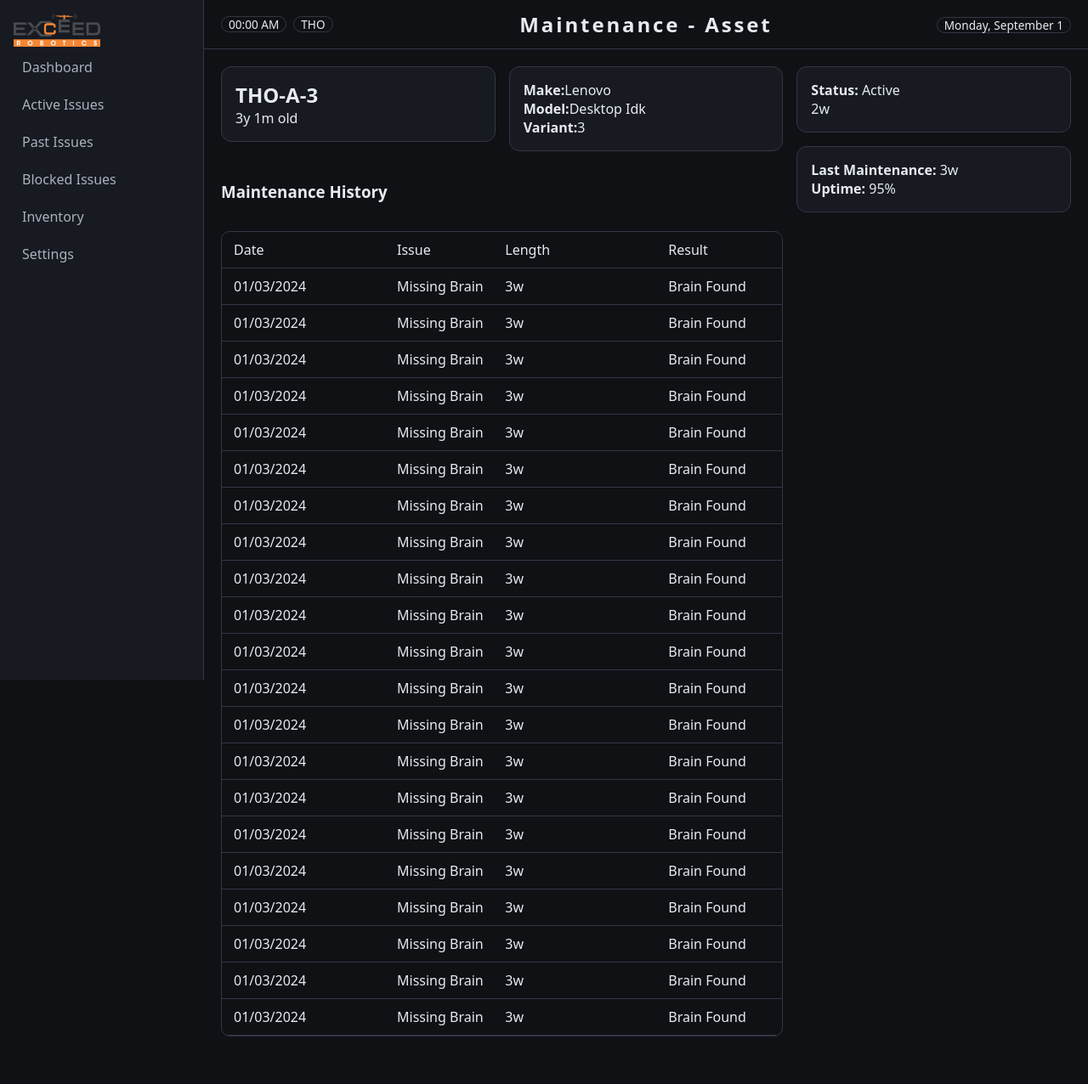
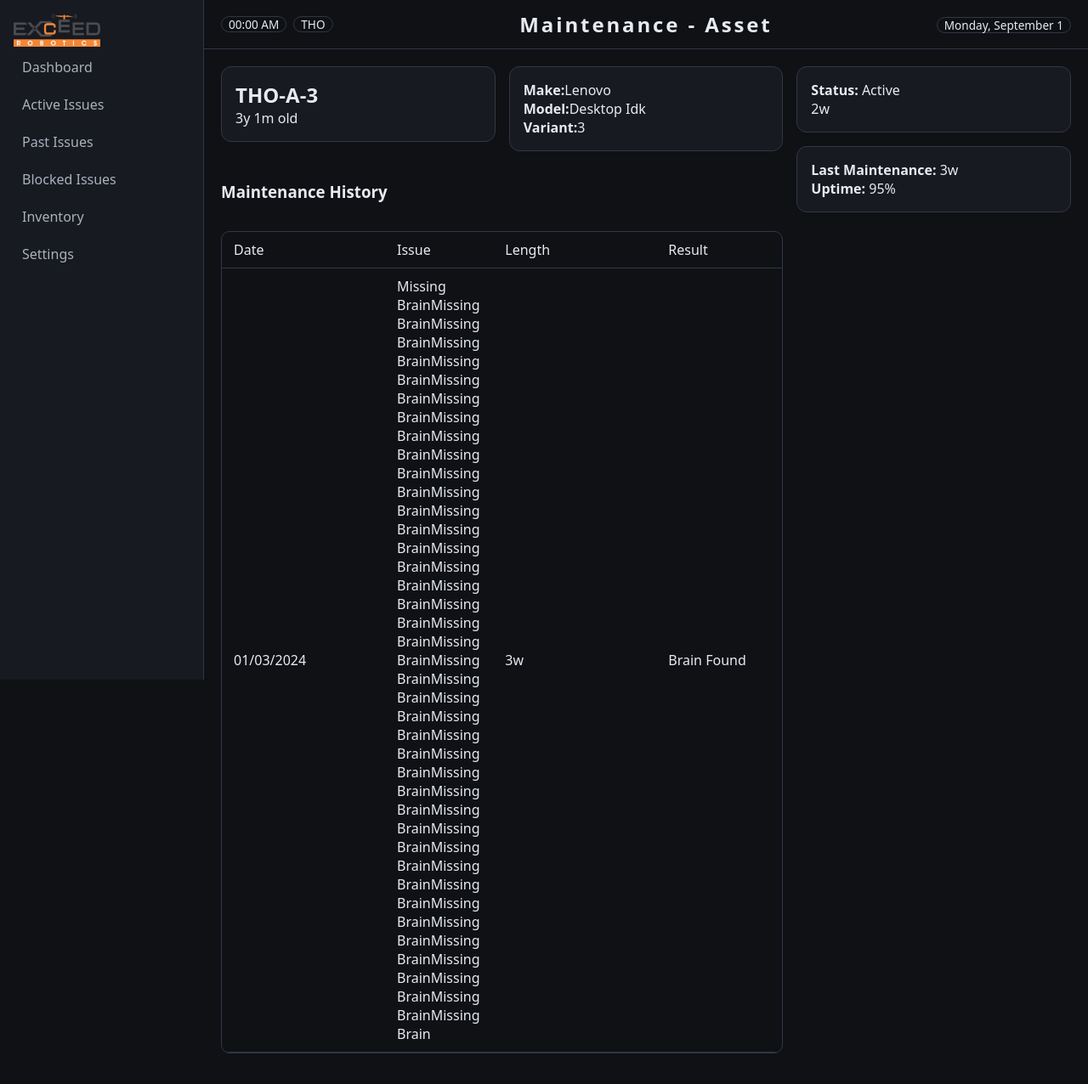
Before and after one commit to DrHahnchenflugel/MaintenanceApplication, a Python web app: template app/templates/assets/specific_asset.html in a window 1280 px wide. Shown: the whole page at 85% size. Before the commit the page ends 1220 px from the top, so only its background shows below. Run offline with Jinja, Linux system fonts and the light colour scheme; the template is opened without the code that fills it, so the values that code supplies are empty.

Commit message:
Creating specific asset page v0.2

```diff
--- a/app/templates/assets/specific_asset.html
+++ b/app/templates/assets/specific_asset.html
@@ -36,127 +36,7 @@
                 </div>
                 <div class="trow--four">
                     <div>01/03/2024</div>
-                    <div>Missing Brain</div>
-                    <div>3w</div>
-                    <div>Brain Found</div>
-                </div>
-                <div class="trow--four">
-                    <div>01/03/2024</div>
-                    <div>Missing Brain</div>
-                    <div>3w</div>
-                    <div>Brain Found</div>
-                </div>
-                <div class="trow--four">
-                    <div>01/03/2024</div>
-                    <div>Missing Brain</div>
-                    <div>3w</div>
-                    <div>Brain Found</div>
-                </div>
-                <div class="trow--four">
-                    <div>01/03/2024</div>
-                    <div>Missing Brain</div>
-                    <div>3w</div>
-                    <div>Brain Found</div>
-                </div>
-                <div class="trow--four">
-                    <div>01/03/2024</div>
-                    <div>Missing Brain</div>
-                    <div>3w</div>
-                    <div>Brain Found</div>
-                </div>
-                <div class="trow--four">
-                    <div>01/03/2024</div>
-                    <div>Missing Brain</div>
-                    <div>3w</div>
-                    <div>Brain Found</div>
-                </div>
-                <div class="trow--four">
-                    <div>01/03/2024</div>
-                    <div>Missing Brain</div>
-                    <div>3w</div>
-                    <div>Brain Found</div>
-                </div>
-                <div class="trow--four">
-                    <div>01/03/2024</div>
-                    <div>Missing Brain</div>
-                    <div>3w</div>
-                    <div>Brain Found</div>
-                </div>
-                <div class="trow--four">
-                    <div>01/03/2024</div>
-                    <div>Missing Brain</div>
-                    <div>3w</div>
-                    <div>Brain Found</div>
-                </div>
-                <div class="trow--four">
-                    <div>01/03/2024</div>
-                    <div>Missing Brain</div>
-                    <div>3w</div>
-                    <div>Brain Found</div>
-                </div>
-                <div class="trow--four">
-                    <div>01/03/2024</div>
-                    <div>Missing Brain</div>
-                    <div>3w</div>
-                    <div>Brain Found</div>
-                </div>
-                <div class="trow--four">
-                    <div>01/03/2024</div>
-                    <div>Missing Brain</div>
-                    <div>3w</div>
-                    <div>Brain Found</div>
-                </div>
-                <div class="trow--four">
-                    <div>01/03/2024</div>
-                    <div>Missing Brain</div>
-                    <div>3w</div>
-                    <div>Brain Found</div>
-                </div>
-                <div class="trow--four">
-                    <div>01/03/2024</div>
-                    <div>Missing Brain</div>
-                    <div>3w</div>
-                    <div>Brain Found</div>
-                </div>
-                <div class="trow--four">
-                    <div>01/03/2024</div>
-                    <div>Missing Brain</div>
-                    <div>3w</div>
-                    <div>Brain Found</div>
-                </div>
-                <div class="trow--four">
-                    <div>01/03/2024</div>
-                    <div>Missing Brain</div>
-                    <div>3w</div>
-                    <div>Brain Found</div>
-                </div>
-                <div class="trow--four">
-                    <div>01/03/2024</div>
-                    <div>Missing Brain</div>
-                    <div>3w</div>
-                    <div>Brain Found</div>
-                </div>
-                <div class="trow--four">
-                    <div>01/03/2024</div>
-                    <div>Missing Brain</div>
-                    <div>3w</div>
-                    <div>Brain Found</div>
-                </div>
-                <div class="trow--four">
-                    <div>01/03/2024</div>
-                    <div>Missing Brain</div>
-                    <div>3w</div>
-                    <div>Brain Found</div>
-                </div>
-                <div class="trow--four">
-                    <div>01/03/2024</div>
-                    <div>Missing Brain</div>
-                    <div>3w</div>
-                    <div>Brain Found</div>
-                </div>
-                <div class="trow--four">
-                    <div>01/03/2024</div>
-                    <div>Missing Brain</div>
+                    <div>Missing BrainMissing BrainMissing BrainMissing BrainMissing BrainMissing BrainMissing BrainMissing BrainMissing BrainMissing BrainMissing BrainMissing BrainMissing BrainMissing BrainMissing BrainMissing BrainMissing BrainMissing BrainMissing BrainMissing BrainMissing BrainMissing BrainMissing BrainMissing BrainMissing BrainMissing BrainMissing BrainMissing BrainMissing BrainMissing BrainMissing BrainMissing BrainMissing BrainMissing BrainMissing BrainMissing BrainMissing BrainMissing BrainMissing BrainMissing Brain</div>
                     <div>3w</div>
                     <div>Brain Found</div>
                 </div>
```
